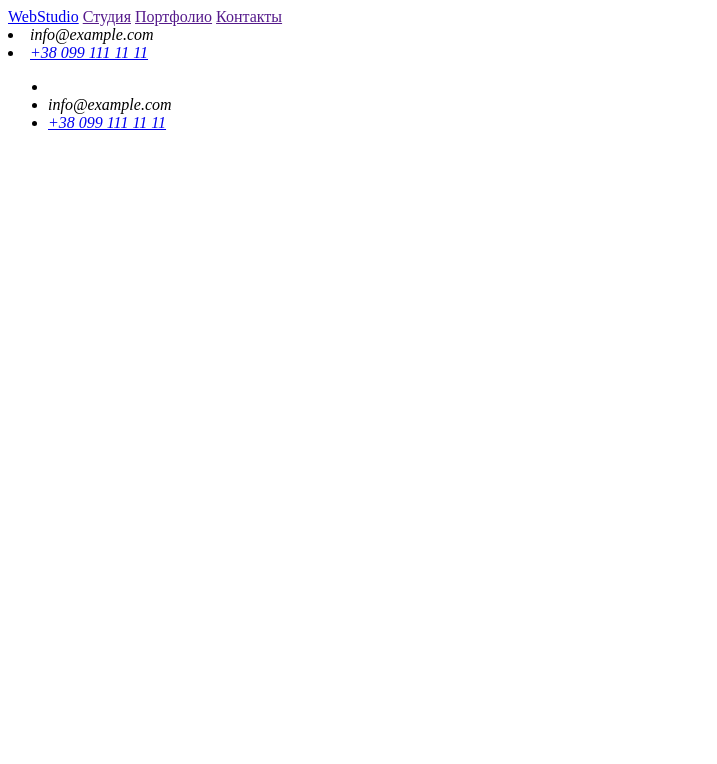
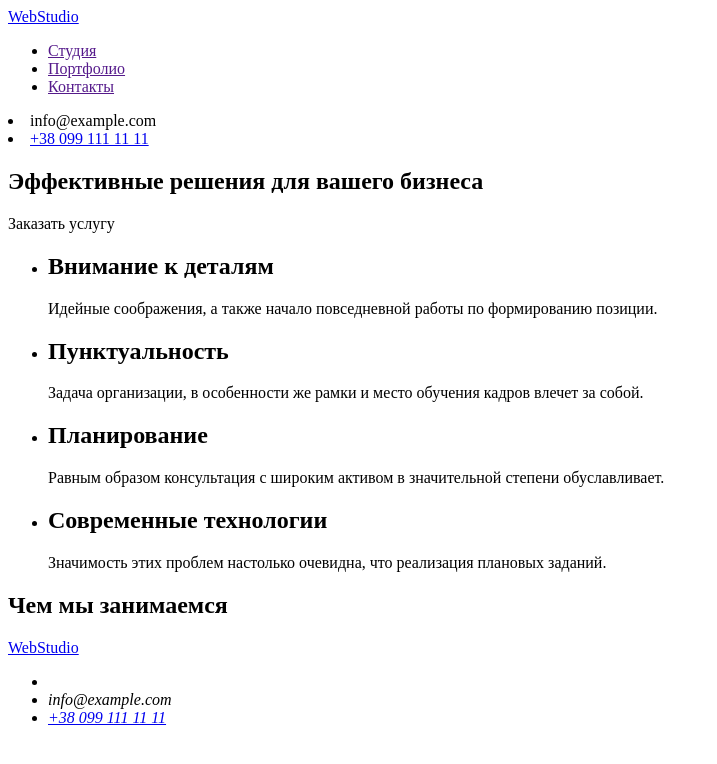
Before and after one commit to IrynaPohorilets/goit-markup-hw-01, a plain HTML site: page index.html in a window 1280 px wide. Shown: the whole page, without its empty margins (0-717 px from the left). Drawn offline with Linux system fonts and the light colour scheme.

Commit message:
Added part body

```diff
--- a/index.html
+++ b/index.html
@@ -6,26 +6,58 @@
     <meta name="viewport" content="width=device-width, initial-scale=1.0" />
     <title>Document</title>
 </head>
-<body>
 <!-- Header section -->
 <header class="header"></header>
     <nav>
-        <a
-        href="https://www.figma.com/file/oTYBECAN79dXy19hzWObO4/Web-Studio-(Version-2.1)?node-id=1%3A3">WebStudio</a>
-        <a href="">Студия</a>
-        <a href="">Портфолио</a>
-        <a href="">Контакты</a>
-        <address>
+        <a href="https://www.figma.com/file/oTYBECAN79dXy19hzWObO4/Web-Studio-(Version-2.1)?node-id=1%3A3">WebStudio</a>
+        <ul>
+        <li><a href="">Студия</a></li>
+        <li><a href="">Портфолио</a></li>
+        <li><a href="">Контакты</a></li>
+        </ul>
         <li>
         <a class="" hreg="mailto:info@example.com">info@example.com</a>
         </li>
         <li>
         <a class="" href="tel:+380991111111">+38 099 111 11 11</a>
         </li>
-        </address>
-    </nav>
+        </nav>
+    </a>
 </header>
-</a>
+<div>
+    <section>
+        <h1>Эффективные решения для вашего бизнеса</h1>
+        <a href=""></a>Заказать услугу</a>
+    </section>
+    </div>
+
+    <section>
+        <ul>
+            <li>
+                <h2>Внимание к деталям</h2>
+                <p>Идейные соображения, а также начало повседневной работы по формированию позиции.</p>
+            </li>
+            <li>
+                <h2>Пунктуальность</h2>
+                <p>Задача организации, в особенности же рамки и место обучения кадров влечет за собой.</p>
+            </li>
+            <li><h2>Планирование</h2>
+            <p>Равным образом консультация с широким активом в значительной степени обуславливает.</p>
+            </li>
+            <li>
+                <h2>Современные технологии</h2>
+                <p>Значимость этих проблем настолько очевидна, что реализация плановых заданий.</p>
+            </li>
+        </ul>
+        <section>
+            <h2>Чем мы занимаемся</h2>
+        </section>
+
+    </section>
+
+
+
+</div>
 
 
 <!-- Main section -->
@@ -36,6 +68,7 @@
 <!--Contacts section-->
 <section class="contacts"></section>
 <div class="contacts-group">
+    <a href="https://www.figma.com/file/oTYBECAN79dXy19hzWObO4/Web-Studio-(Version-2.1)?node-id=1%3A3">WebStudio</a>
     <address>
         <ul>
             <li>
@@ -50,7 +83,6 @@
             </li>
         </ul>
     </address>
-
 </div>
 
 </main>
```
Also changed, not shown: images/img-1.jpg (added), images/img-2.jpg (added), images/img-3.jpg (added), images/img.jpg (added).
